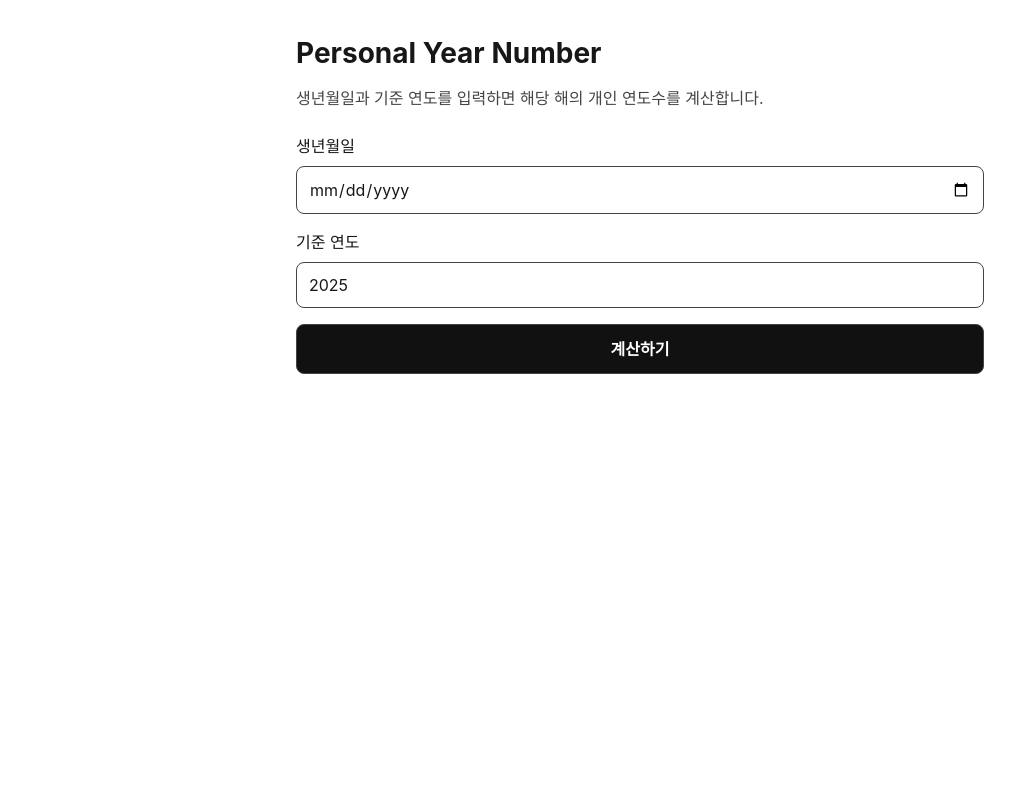
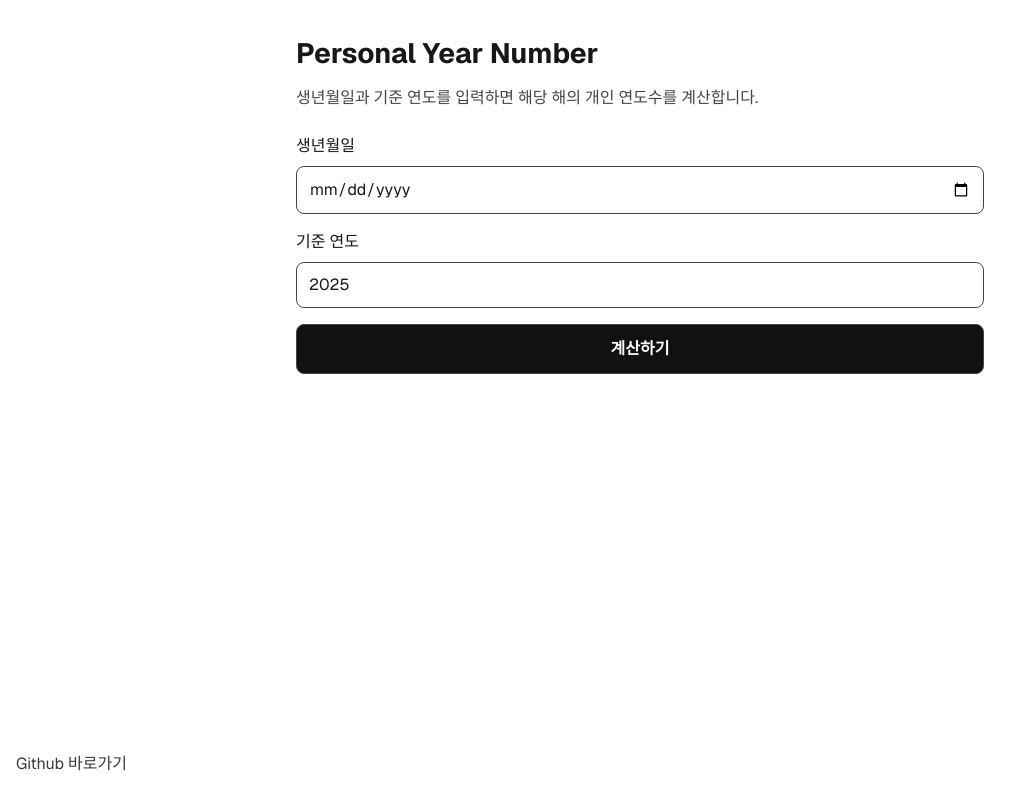
Before and after one commit to Shin-Yu-1/Personal-Year-Number, a Next.js app: page / in a window 1280 px wide. Shown: the whole page, without its empty margins (0-1031 px from the left). Built offline with nearby package versions, Linux system fonts and the light colour scheme.

Commit message:
style: 인라인 스타일 제거 및 CSS Module 적용, footer 추가

```diff
--- a/src/app/page.module.css
+++ b/src/app/page.module.css
@@ -3,16 +3,11 @@
   --gray-alpha-200: rgba(var(--gray-rgb), 0.08);
   --gray-alpha-100: rgba(var(--gray-rgb), 0.05);
 
-  --button-primary-hover: #383838;
-  --button-secondary-hover: #f2f2f2;
+  min-height: 100svh;
 
-  display: grid;
-  grid-template-rows: 20px 1fr 20px;
-  align-items: center;
-  justify-items: center;
-  min-height: 100svh;
-  padding: 80px;
-  gap: 64px;
+  display: flex;
+  flex-direction: column;
+
   font-family: var(--font-geist-sans);
 }
 
@@ -21,147 +16,99 @@
     --gray-rgb: 255, 255, 255;
     --gray-alpha-200: rgba(var(--gray-rgb), 0.145);
     --gray-alpha-100: rgba(var(--gray-rgb), 0.06);
-
-    --button-primary-hover: #ccc;
-    --button-secondary-hover: #1a1a1a;
   }
 }
 
 .main {
-  display: flex;
-  flex-direction: column;
-  gap: 32px;
-  grid-row-start: 2;
+  width: 100%;
+  max-width: 720px;
+  margin: 0 auto;
+  padding: 2rem 1rem;
 }
 
-.main ol {
-  font-family: var(--font-geist-mono);
-  padding-left: 0;
-  margin: 0;
-  font-size: 14px;
-  line-height: 24px;
-  letter-spacing: -0.01em;
-  list-style-position: inside;
+.main > header h1 {
+  font-size: 28px;
+  margin: 0 0 12px;
 }
 
-.main li:not(:last-of-type) {
-  margin-bottom: 8px;
+.main > header p {
+  opacity: 0.8;
+  margin: 0 0 24px;
 }
 
-.main code {
-  font-family: inherit;
-  background: var(--gray-alpha-100);
-  padding: 2px 4px;
-  border-radius: 4px;
-  font-weight: 600;
-}
-
-.ctas {
-  display: flex;
+.main form {
+  display: grid;
   gap: 16px;
 }
 
-.ctas a {
-  appearance: none;
-  border-radius: 128px;
-  height: 48px;
-  padding: 0 20px;
-  border: 1px solid transparent;
-  transition:
-    background 0.2s,
-    color 0.2s,
-    border-color 0.2s;
-  cursor: pointer;
-  display: flex;
-  align-items: center;
-  justify-content: center;
-  font-size: 16px;
-  line-height: 20px;
-  font-weight: 500;
+.main fieldset {
+  border: 0;
+  padding: 0;
+  margin: 0;
+  display: grid;
+  gap: 16px;
 }
 
-a.primary {
-  background: var(--foreground);
-  color: var(--background);
+.main label {
+  display: grid;
   gap: 8px;
 }
 
-a.secondary {
-  border-color: var(--gray-alpha-200);
-  min-width: 158px;
+.main input {
+  padding: 10px 12px;
+  border-radius: 8px;
+  border: 1px solid #444;
+  background: transparent;
+  color: inherit;
+}
+
+.main button[type="submit"] {
+  padding: 12px 16px;
+  border-radius: 8px;
+  border: 1px solid #444;
+  background: #111;
+  color: #fff;
+  cursor: pointer;
+  font-weight: 600;
+  text-align: center;
+}
+
+.error {
+  color: #f87171;
+  margin-top: 16px;
 }
 
 .footer {
-  grid-row-start: 3;
-  display: flex;
-  gap: 24px;
+  margin-top: auto;
+  width: 100%;
+  padding: 16px 0 24px;
 }
 
-.footer a {
-  display: flex;
-  align-items: center;
-  gap: 8px;
+.footerLink {
+  width: 100%;
+  max-width: 720px;
+  margin: 0 auto;
+  padding: 0 1rem;
+
+  display: inline-block;
+  opacity: 0.85;
+  text-decoration: none;
 }
 
-.footer img {
-  flex-shrink: 0;
+.footerLink:hover {
+  opacity: 1;
+  text-decoration: underline;
+  text-underline-offset: 4px;
 }
 
-/* Enable hover only on non-touch devices */
-@media (hover: hover) and (pointer: fine) {
-  a.primary:hover {
-    background: var(--button-primary-hover);
-    border-color: transparent;
-  }
-
-  a.secondary:hover {
-    background: var(--button-secondary-hover);
-    border-color: transparent;
-  }
-
-  .footer a:hover {
-    text-decoration: underline;
-    text-underline-offset: 4px;
-  }
+.srOnly {
+  position: absolute;
+  width: 1px;
+  height: 1px;
+  padding: 0;
+  margin: -1px;
+  overflow: hidden;
+  clip: rect(0, 0, 0, 0);
+  white-space: nowrap;
+  border: 0;
 }
-
-@media (max-width: 600px) {
-  .page {
-    padding: 32px;
-    padding-bottom: 80px;
-  }
-
-  .main {
-    align-items: center;
-  }
-
-  .main ol {
-    text-align: center;
-  }
-
-  .ctas {
-    flex-direction: column;
-  }
-
-  .ctas a {
-    font-size: 14px;
-    height: 40px;
-    padding: 0 16px;
-  }
-
-  a.secondary {
-    min-width: auto;
-  }
-
-  .footer {
-    flex-wrap: wrap;
-    align-items: center;
-    justify-content: center;
-  }
-}
-
-@media (prefers-color-scheme: dark) {
-  .logo {
-    filter: invert();
-  }
-}
--- a/src/app/page.tsx
+++ b/src/app/page.tsx
@@ -2,108 +2,53 @@
 
 import { usePersonalYear } from "@/features/personal-year/hooks/usePersonalYear";
 import PersonalYearResult from "@/features/personal-year/components/PersonalYearResult";
+import styles from "./page.module.css";
 
 export default function PersonalYearNumberPage() {
   const { birth, setBirth, year, setYear, error, result, resultInfo, submit } =
     usePersonalYear();
 
   return (
-    <main style={{ maxWidth: 720, margin: "0 auto", padding: "2rem 1rem" }}>
+    <div className={styles.page}>
+      <main className={styles.main}>
         <header>
-        <h1 style={{ fontSize: 28, marginBottom: 12 }}>Personal Year Number</h1>
-        <p style={{ opacity: 0.8, marginBottom: 24 }}>
+          <h1>Personal Year Number</h1>
+          <p>
             생년월일과 기준 연도를 입력하면 해당 해의 개인 연도수를 계산합니다.
           </p>
         </header>
 
         <section aria-labelledby="calc-title">
-        <form onSubmit={submit} style={{ display: "grid", gap: 16 }}>
-          {" "}
-          <fieldset
-            style={{
-              border: 0,
-              padding: 0,
-              margin: 0,
-              display: "grid",
-              gap: 16,
-            }}
-          >
-            {" "}
-            <legend
-              style={{
-                position: "absolute",
-                width: 1,
-                height: 1,
-                padding: 0,
-                margin: -1,
-                overflow: "hidden",
-                clip: "rect(0,0,0,0)",
-                whiteSpace: "nowrap",
-                border: 0,
-              }}
-            >
-              {" "}
-              개인 연도수 계산 입력{" "}
-            </legend>{" "}
-            <label style={{ display: "grid", gap: 8 }}>
-              {" "}
-              <span>생년월일</span>{" "}
+          <form onSubmit={submit}>
+            <fieldset>
+              <legend className={styles.srOnly}>개인 연도수 계산 입력</legend>
+
+              <label>
+                <span>생년월일</span>
                 <input
                   type="date"
                   value={birth}
                   onChange={(e) => setBirth(e.target.value)}
-                style={{
-                  padding: "10px 12px",
-                  borderRadius: 8,
-                  border: "1px solid #444",
-                  background: "transparent",
-                  color: "inherit",
-                }}
-              />{" "}
-            </label>{" "}
-            <label style={{ display: "grid", gap: 8 }}>
-              {" "}
-              <span>기준 연도</span>{" "}
+                />
+              </label>
+
+              <label>
+                <span>기준 연도</span>
                 <input
                   type="number"
                   inputMode="numeric"
                   value={year}
                   min={1}
                   onChange={(e) => setYear(Number(e.target.value))}
-                style={{
-                  padding: "10px 12px",
-                  borderRadius: 8,
-                  border: "1px solid #444",
-                  background: "transparent",
-                  color: "inherit",
-                }}
-              />{" "}
-            </label>{" "}
-            <button
-              type="submit"
-              style={{
-                padding: "12px 16px",
-                borderRadius: 8,
-                border: "1px solid #444",
-                background: "#111",
-                color: "#fff",
-                cursor: "pointer",
-                fontWeight: 600,
-                textAlign: "center",
-              }}
-            >
-              {" "}
-              계산하기{" "}
-            </button>{" "}
-          </fieldset>{" "}
+                />
+              </label>
+
+              <button type="submit">계산하기</button>
+            </fieldset>
           </form>
 
           {error && (
-          <p
-            role="alert"
-            aria-live="polite"
-            style={{ color: "#f87171", marginTop: 16 }}
-          >
+            <p role="alert" aria-live="polite" className={styles.error}>
               {error}
             </p>
           )}
@@ -113,5 +58,17 @@ export default function PersonalYearNumberPage() {
           <PersonalYearResult result={result} info={resultInfo} />
         )}
       </main>
+
+      <footer className={styles.footer}>
+        <a
+          className={styles.footerLink}
+          href="https://github.com/Shin-Yu-1/Personal-Year-Number"
+          target="_blank"
+          rel="noreferrer"
+        >
+          Github 바로가기
+        </a>
+      </footer>
+    </div>
   );
 }
```
Lines whose indentation alone changed are shown as unchanged.
